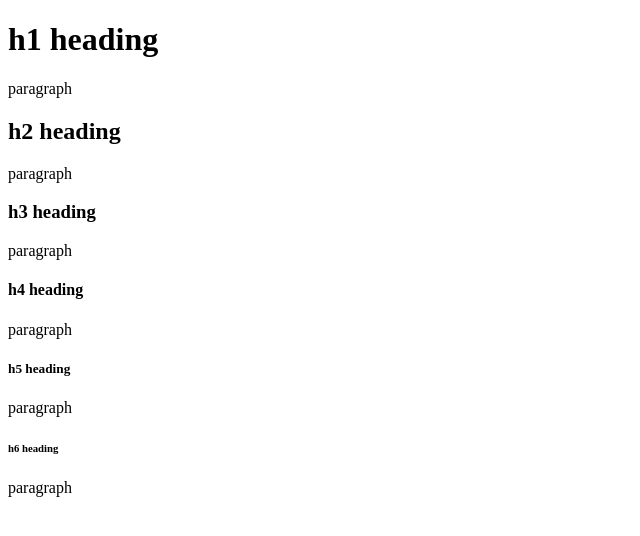
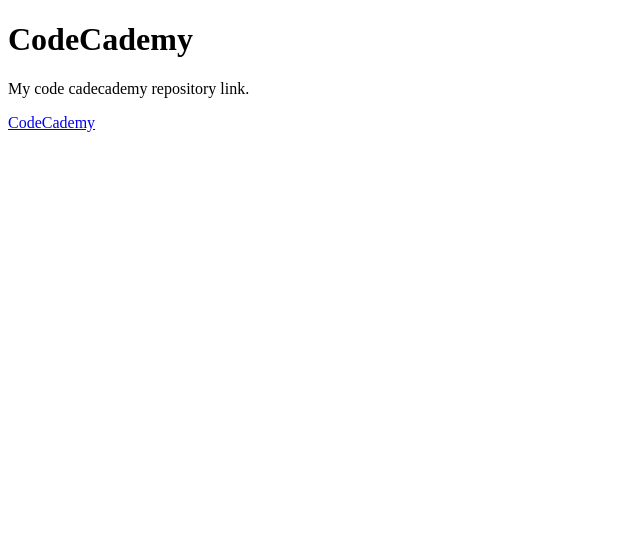
Before and after one commit to rayofnaveed/codecademy, a plain HTML site: page HTML & CSS/index.html in a window 1280 px wide. Shown: the whole page, without its empty margins (0-640 px from the left). Drawn offline with Linux system fonts and the light colour scheme.

Commit message:
html basics learning a anchor' hyperlink tag

```diff
--- a/HTML & CSS/index.html
+++ b/HTML & CSS/index.html
@@ -7,18 +7,9 @@
 </head>
 
 <body>
-    <h1>h1 heading</h1>
-    <P>paragraph</P>
-    <h2>h2 heading</h2>
-    <p>paragraph</p>
-    <h3>h3 heading</h3>
-    <p>paragraph</p>
-    <h4>h4 heading</h4>
-    <p>paragraph</p>
-    <h5>h5 heading</h5>
-    <p>paragraph</p>
-    <h6>h6 heading</h6>
-    <p>paragraph</p>
+    <h1>CodeCademy</h1>
+    <P>My code cadecademy repository link.</P>
+    <a href="https://github.com/rayofnaveed/codecademy">CodeCademy</a>
 
 </body>
 
```
